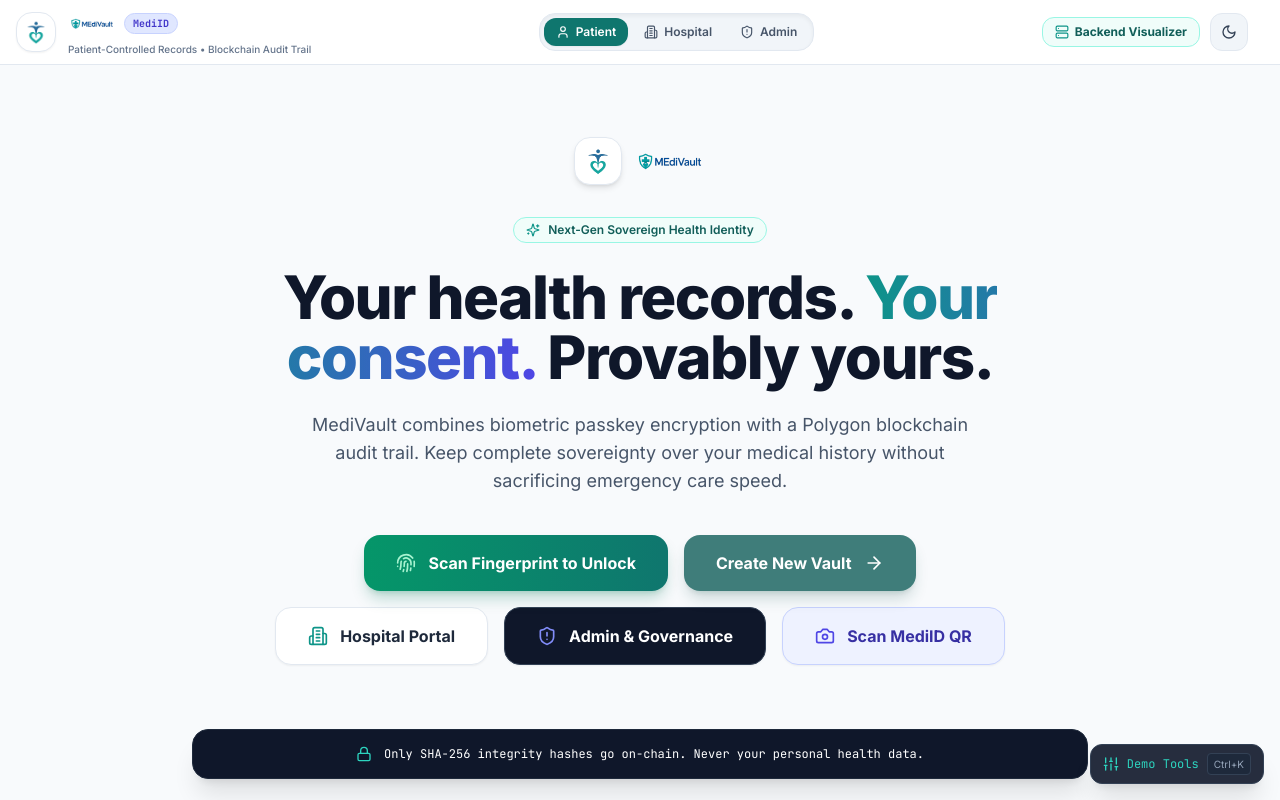
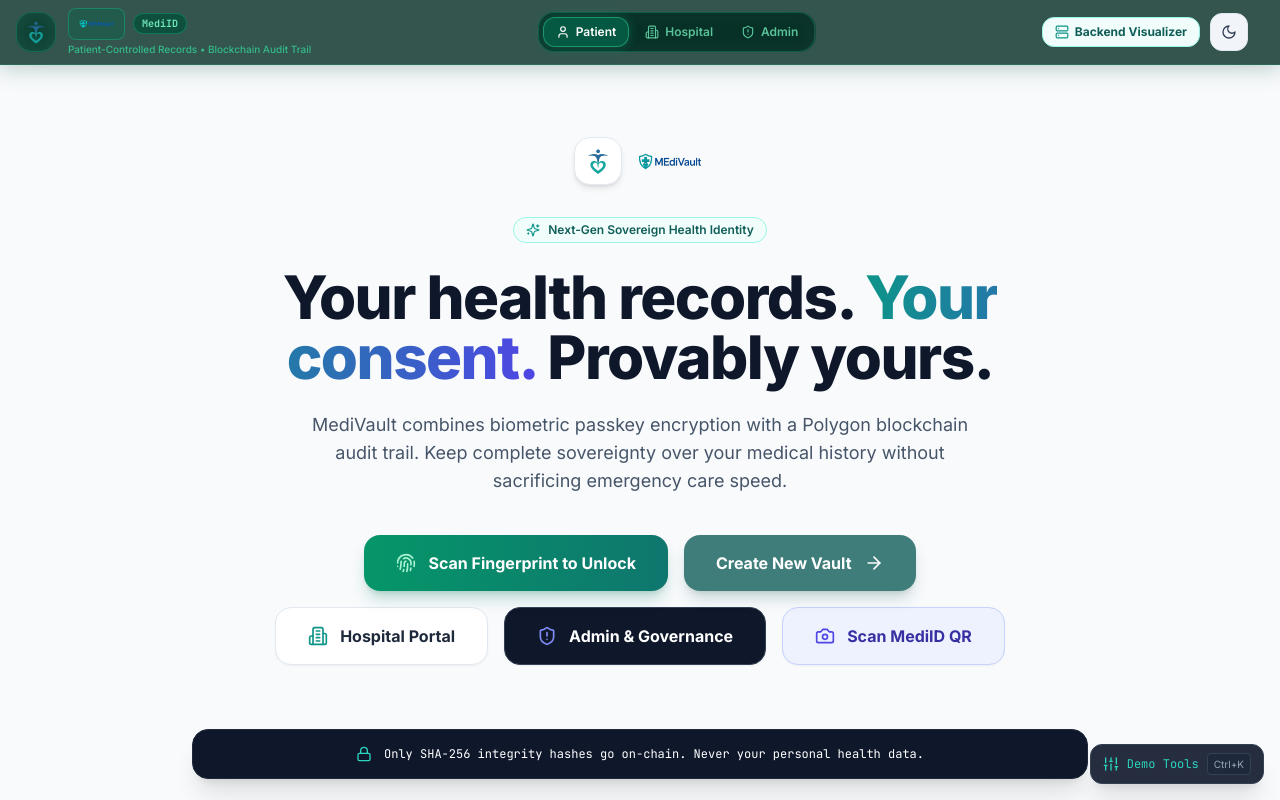
Before and after one commit to ShreyasShetty2604/MST-BLOCKCHAIN, a React (Vite) app: page / in a window 1280 px wide. Shown: the top 800 px of the page. Built offline with nearby package versions, Linux system fonts and the light colour scheme.

Commit message:
tried fixing bugs

```diff
--- a/src/components/Header.tsx
+++ b/src/components/Header.tsx
@@ -38,12 +38,12 @@
   onLogoutAdmin
 }) => {
   return (
-    <header className="sticky top-0 z-40 w-full bg-white/90 dark:bg-slate-950/90 backdrop-blur-md border-b border-slate-200 dark:border-slate-800 transition-colors">
+    <header className="sticky top-0 z-40 w-full bg-emerald-950/80 backdrop-blur-xl border-b border-emerald-500/20 shadow-[0_4px_20px_rgba(6,78,59,0.25)] transition-colors">
       <div className="w-full pl-2 sm:pl-3 lg:pl-4 pr-4 sm:pr-6 lg:pr-8 h-16 flex items-center justify-between gap-4">
         {/* Logo & ID Brand */}
         <div className="flex items-center gap-3">
           {/* Official Emblem Icon */}
-          <div className="w-10 h-10 rounded-2xl bg-white dark:bg-slate-900 border border-slate-200 dark:border-slate-800 flex items-center justify-center p-1 shadow-sm shrink-0 overflow-hidden">
+          <div className="w-10 h-10 rounded-2xl bg-emerald-900/40 border border-emerald-500/30 flex items-center justify-center p-1 shadow-sm shrink-0 overflow-hidden backdrop-blur-md">
             <img src="/logo.png" alt="MediVault Emblem" className="w-full h-full object-contain" />
           </div>
 
@@ -53,26 +53,26 @@
               <img
                 src="/logo-brand.png"
                 alt="MEDiVault Brand"
-                className="h-7 sm:h-8 object-contain dark:brightness-125 dark:bg-white/95 dark:px-2 dark:py-0.5 dark:rounded-lg transition-all shadow-xs"
+                className="h-7 sm:h-8 object-contain brightness-125 bg-emerald-900/40 px-2 py-0.5 rounded-lg border border-emerald-500/30 transition-all shadow-xs"
               />
-              <span className="px-2 py-0.5 rounded-full text-[10px] font-mono font-bold bg-indigo-100 dark:bg-indigo-950 text-indigo-700 dark:text-indigo-300 border border-indigo-200 dark:border-indigo-800 shrink-0">
+              <span className="px-2 py-0.5 rounded-full text-[10px] font-mono font-bold bg-emerald-900/80 text-emerald-300 border border-emerald-500/40 shrink-0">
                 MediID
               </span>
             </div>
-            <p className="text-[10px] text-slate-500 dark:text-slate-400 font-medium hidden sm:block mt-0.5">
+            <p className="text-[10px] text-emerald-400/80 font-medium hidden sm:block mt-0.5">
               Patient-Controlled Records • Blockchain Audit Trail
             </p>
           </div>
         </div>
 
         {/* Center: Role Switcher (Discreet Dev/Demo Control) */}
-        <div className="p-1 rounded-2xl bg-slate-100 dark:bg-slate-900 border border-slate-200 dark:border-slate-800 flex items-center gap-1 shadow-inner">
+        <div className="p-1 rounded-2xl bg-emerald-950/60 border border-emerald-500/30 flex items-center gap-1 shadow-inner backdrop-blur-md">
           <button
             onClick={() => onRoleChange('patient')}
-            className={`px-3 py-1.5 rounded-xl text-xs font-semibold transition-all flex items-center gap-1.5 ${
+            className={`px-3 py-1.5 rounded-xl text-xs font-semibold transition-all flex items-center gap-1.5 cursor-pointer ${
               currentRole === 'patient'
-                ? 'bg-teal-700 text-white shadow-sm'
-                : 'text-slate-600 dark:text-slate-400 hover:text-slate-900 dark:hover:text-white'
+                ? 'bg-emerald-800/90 text-white shadow-[0_0_12px_rgba(16,185,129,0.3)] border border-emerald-400/50'
+                : 'text-emerald-300/80 hover:text-emerald-100 hover:bg-emerald-900/40'
             }`}
           >
             <User className="w-3.5 h-3.5" />
@@ -81,10 +81,10 @@
 
           <button
             onClick={() => onRoleChange('hospital')}
-            className={`px-3 py-1.5 rounded-xl text-xs font-semibold transition-all flex items-center gap-1.5 ${
+            className={`px-3 py-1.5 rounded-xl text-xs font-semibold transition-all flex items-center gap-1.5 cursor-pointer ${
               currentRole === 'hospital'
-                ? 'bg-teal-700 text-white shadow-sm'
-                : 'text-slate-600 dark:text-slate-400 hover:text-slate-900 dark:hover:text-white'
+                ? 'bg-emerald-800/90 text-white shadow-[0_0_12px_rgba(16,185,129,0.3)] border border-emerald-400/50'
+                : 'text-emerald-300/80 hover:text-emerald-100 hover:bg-emerald-900/40'
             }`}
           >
             <Building2 className="w-3.5 h-3.5" />
@@ -93,10 +93,10 @@
 
           <button
             onClick={() => onRoleChange('admin')}
-            className={`px-3 py-1.5 rounded-xl text-xs font-semibold transition-all flex items-center gap-1.5 ${
+            className={`px-3 py-1.5 rounded-xl text-xs font-semibold transition-all flex items-center gap-1.5 cursor-pointer ${
               currentRole === 'admin'
-                ? 'bg-teal-700 text-white shadow-sm'
-                : 'text-slate-600 dark:text-slate-400 hover:text-slate-900 dark:hover:text-white'
+                ? 'bg-emerald-800/90 text-white shadow-[0_0_12px_rgba(16,185,129,0.3)] border border-emerald-400/50'
+                : 'text-emerald-300/80 hover:text-emerald-100 hover:bg-emerald-900/40'
             }`}
           >
             <ShieldAlert className="w-3.5 h-3.5" />
--- a/src/index.css
+++ b/src/index.css
@@ -4,12 +4,17 @@
 
 @layer base {
   :root {
-    --primary-teal: #0F766E;
-    --accent-indigo: #4F46E5;
+    --primary-teal: #10B981;
+    --accent-emerald: #059669;
   }
 
   body {
-    @apply bg-slate-50 text-slate-900 dark:bg-slate-950 dark:text-slate-100 antialiased selection:bg-teal-500 selection:text-white;
+    @apply bg-emerald-950/95 text-emerald-100 antialiased selection:bg-emerald-500 selection:text-white;
+    background-image:
+      radial-gradient(ellipse at 10% 20%, rgba(16, 185, 129, 0.15), transparent 40%),
+      radial-gradient(ellipse at 90% 80%, rgba(5, 150, 105, 0.12), transparent 45%),
+      linear-gradient(135deg, #022c22 0%, #064e3b 50%, #022c22 100%);
+    background-attachment: fixed;
   }
 
   /* Accessibility Focus Rings */
@@ -18,7 +23,7 @@
   input:focus-visible,
   select:focus-visible,
   textarea:focus-visible {
-    @apply outline-none ring-2 ring-teal-500 ring-offset-2 ring-offset-white dark:ring-offset-slate-950 transition-shadow;
+    @apply outline-none ring-2 ring-emerald-400 ring-offset-2 ring-offset-emerald-950 transition-shadow;
   }
 }
 
@@ -26,10 +31,10 @@
 .bg-hologram {
   background: linear-gradient(
     135deg,
-    rgba(15, 118, 110, 0.98) 0%,
-    rgba(30, 58, 138, 0.92) 35%,
-    rgba(79, 70, 229, 0.92) 70%,
-    rgba(13, 148, 136, 0.98) 100%
+    rgba(16, 185, 129, 0.95) 0%,
+    rgba(6, 95, 70, 0.95) 35%,
+    rgba(4, 120, 87, 0.95) 70%,
+    rgba(16, 185, 129, 0.95) 100%
   );
   background-size: 200% 200%;
 }
@@ -37,10 +42,10 @@
 .dark .bg-hologram {
   background: linear-gradient(
     135deg,
-    rgba(13, 110, 102, 0.98) 0%,
-    rgba(15, 23, 42, 0.98) 40%,
-    rgba(67, 56, 202, 0.92) 75%,
-    rgba(15, 118, 110, 0.98) 100%
+    rgba(6, 95, 70, 0.95) 0%,
+    rgba(2, 44, 34, 0.98) 40%,
+    rgba(4, 120, 87, 0.95) 75%,
+    rgba(16, 185, 129, 0.95) 100%
   );
   background-size: 200% 200%;
 }
@@ -53,9 +58,9 @@
   );
 }
 
-/* Glassmorphic Panel Utility */
+/* Glassmorphic Panel Utility (Green Glass) */
 .glass-panel {
-  @apply bg-white/80 dark:bg-slate-900/80 backdrop-blur-md border border-slate-200/80 dark:border-slate-800/80;
+  @apply bg-emerald-950/40 backdrop-blur-xl border border-emerald-500/25 shadow-[0_8px_32px_0_rgba(6,78,59,0.3)] text-emerald-100;
 }
 
 /* Custom scrollbars */
--- a/src/pages/PatientApp/PatientLayout.tsx
+++ b/src/pages/PatientApp/PatientLayout.tsx
@@ -64,7 +64,7 @@
         {/* DUAL-COLUMN NAVIGATION PANEL (ICON RAIL + LABEL PANEL) */}
         <div className="flex gap-2.5 w-full">
           {/* LEFT COLUMN: ICON RAIL */}
-          <div className="w-14 border border-slate-300 dark:border-slate-800 rounded-xl p-1.5 bg-white dark:bg-slate-900 shadow-xs flex flex-col gap-2 shrink-0 items-center justify-start">
+          <div className="w-14 border border-emerald-500/25 rounded-2xl p-1.5 bg-emerald-950/40 backdrop-blur-xl shadow-[0_8px_32px_0_rgba(6,78,59,0.3)] flex flex-col gap-2 shrink-0 items-center justify-start">
             {tabs.map((tab) => {
               const isActive = activeTab === tab.id;
               return (
@@ -74,8 +74,8 @@
                   title={tab.label}
                   className={`w-11 h-11 rounded-xl flex items-center justify-center transition-all cursor-pointer ${
                     isActive
-                      ? 'bg-teal-800 dark:bg-teal-700 text-white shadow-sm'
-                      : 'text-slate-600 dark:text-slate-400 hover:bg-slate-100 dark:hover:bg-slate-800 hover:text-slate-900 dark:hover:text-white'
+                      ? 'bg-emerald-800/80 text-white shadow-[0_0_12px_rgba(16,185,129,0.3)] border border-emerald-400/50'
+                      : 'text-emerald-300/80 hover:bg-emerald-900/40 hover:text-emerald-100'
                   }`}
                 >
                   {tab.icon}
@@ -85,7 +85,7 @@
           </div>
 
           {/* RIGHT COLUMN: TEXT MENU PANEL */}
-          <div className="flex-1 border border-slate-300 dark:border-slate-800 rounded-xl p-1.5 bg-white dark:bg-slate-900 shadow-xs flex flex-col gap-2">
+          <div className="flex-1 border border-emerald-500/25 rounded-2xl p-1.5 bg-emerald-950/40 backdrop-blur-xl shadow-[0_8px_32px_0_rgba(6,78,59,0.3)] flex flex-col gap-2">
             {tabs.map((tab) => {
               const isActive = activeTab === tab.id;
               return (
@@ -94,8 +94,8 @@
                   onClick={() => onTabChange(tab.id)}
                   className={`w-full h-11 px-3 rounded-xl text-xs flex items-center transition-all cursor-pointer ${
                     isActive
-                      ? 'bg-teal-800 dark:bg-teal-700 text-white font-bold shadow-sm'
-                      : 'text-slate-700 dark:text-slate-300 hover:bg-slate-100 dark:hover:bg-slate-800 hover:text-slate-900 dark:hover:text-white font-medium'
+                      ? 'bg-emerald-800/80 text-white font-bold shadow-[0_0_12px_rgba(16,185,129,0.3)] border border-emerald-400/50'
+                      : 'text-emerald-300/80 hover:bg-emerald-900/40 hover:text-emerald-100 font-medium'
                   }`}
                 >
                   {tab.label}
```
